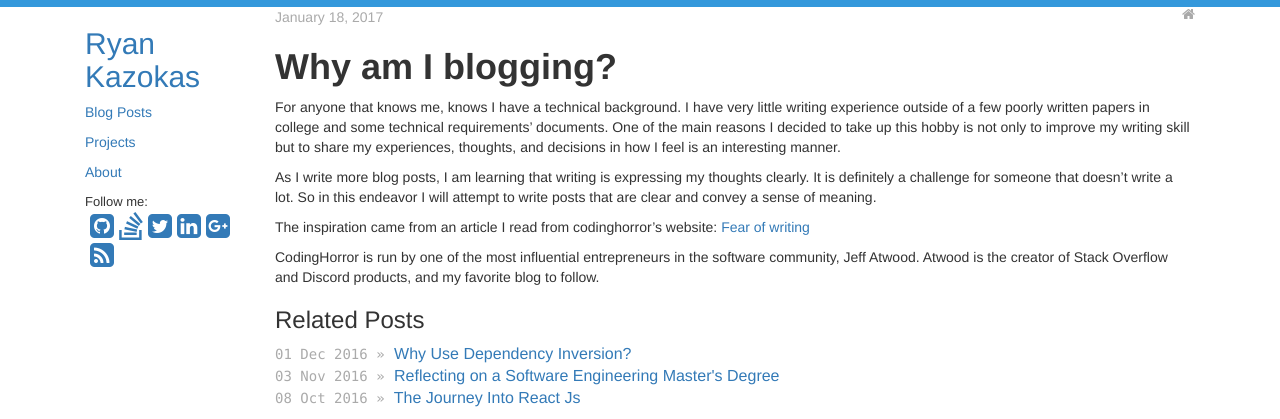
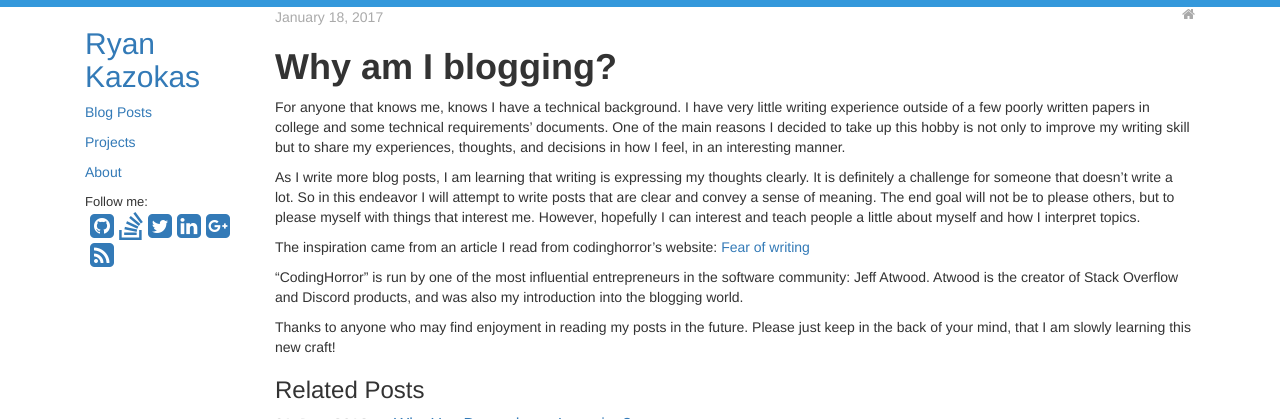
Before and after one commit to ryankazokas/ryankazokas.github.io, a Jekyll site: the page built from _posts/2017-01-18-why-am-i-blogging.markdown, in a window 1280 px wide, cut to the strip 0-419 px from the top of the page. Built offline with Jekyll 4.4.1, drawn with Linux system fonts in a browser that asks for light colours; nearby versions of some CDN libraries; our own code applies the rules of GitHub Pages for plain Markdown files.

Commit message:
Updated Why Am I Blogging

```diff
--- a/_posts/2017-01-18-why-am-i-blogging.markdown
+++ b/_posts/2017-01-18-why-am-i-blogging.markdown
@@ -7,12 +7,14 @@ tags:
 - blog
 ---
 
-For anyone that knows me, knows I have a technical background. I have very little writing experience outside of a few poorly written papers in college and some technical requirements' documents. One of the main reasons I decided to take up this hobby is not only to improve my writing skill but to share my experiences, thoughts, and decisions in how I feel is an interesting manner.
+For anyone that knows me, knows I have a technical background. I have very little writing experience outside of a few poorly written papers in college and some technical requirements' documents. One of the main reasons I decided to take up this hobby is not only to improve my writing skill but to share my experiences, thoughts, and decisions in how I feel, in an interesting manner.
 
-As I write more blog posts, I am learning that writing is expressing my thoughts clearly. It is definitely a challenge for someone that doesn't write a lot. So in this endeavor I will attempt to write posts that are clear and convey a sense of meaning.
+As I write more blog posts, I am learning that writing is expressing my thoughts clearly. It is definitely a challenge for someone that doesn't write a lot. So in this endeavor I will attempt to write posts that are clear and convey a sense of meaning. The end goal will not be to please others, but to please myself with things that interest me. However, hopefully  I can interest and teach people a little about myself and how I interpret topics.
 
 The inspiration came from an article I read from codinghorror's website:
 [
 Fear of writing](https://blog.codinghorror.com/fear-of-writing/)
 
-CodingHorror is run by one of the most influential entrepreneurs in the software community, Jeff Atwood. Atwood is the creator of Stack Overflow and Discord products, and my favorite blog to follow.
+"CodingHorror" is run by one of the most influential entrepreneurs in the software community: Jeff Atwood. Atwood is the creator of Stack Overflow and Discord products, and was also my introduction into the blogging world.
+
+Thanks to anyone who may find enjoyment in reading my posts in the future. Please just keep in the back of your mind, that I am slowly learning this new craft!
```
